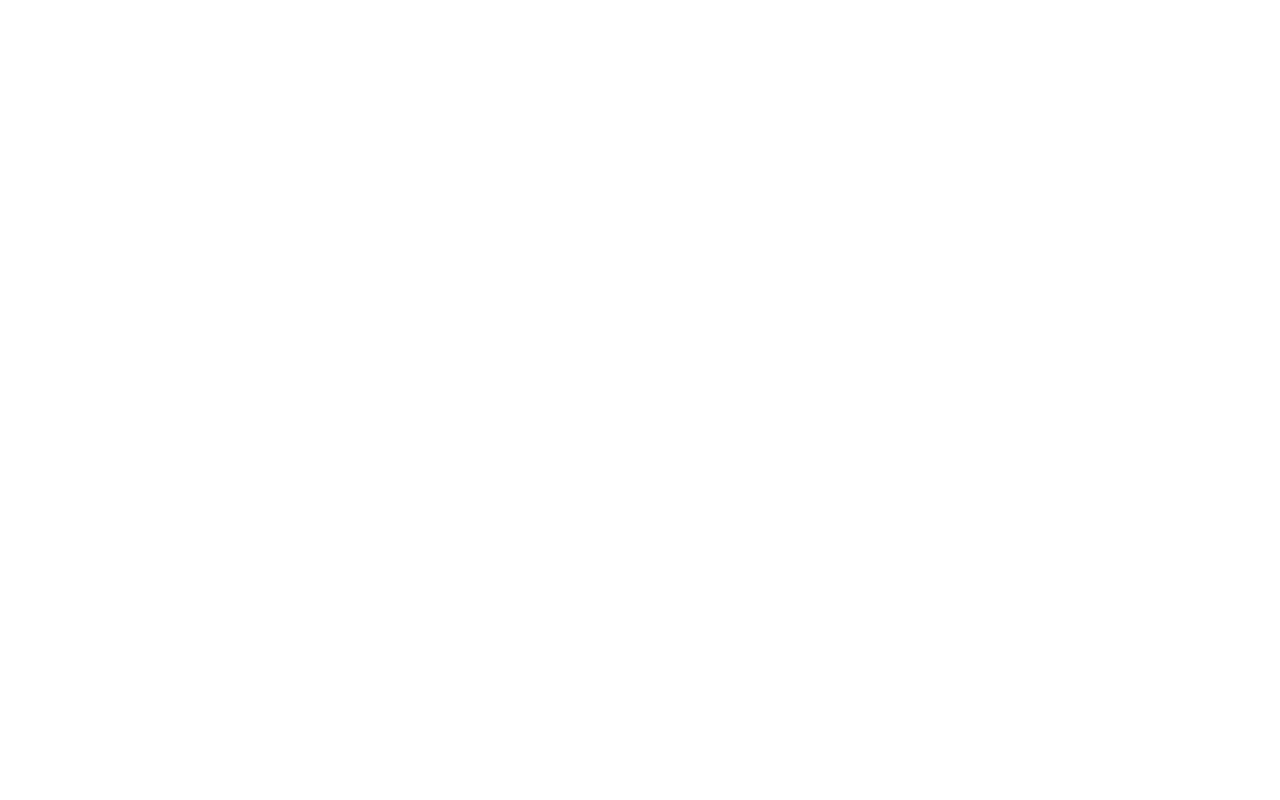
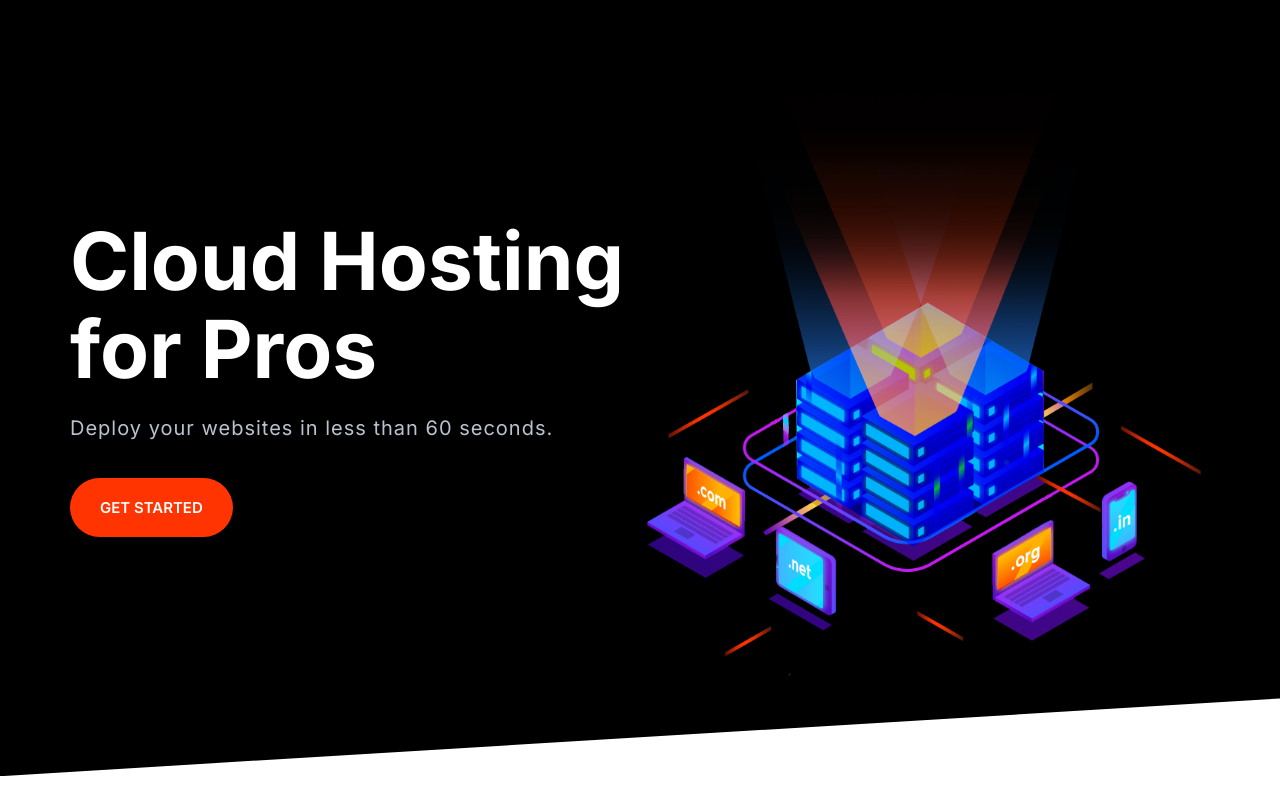
Before and after one commit to ElSatelizer/MoshHtmlProject, a plain HTML site: page HTML/Index.html in a window 1280 px wide. Drawn offline with Linux system fonts and the light colour scheme.

Commit message:
added block-hero component

```diff
--- a/CSS/Styles.css
+++ b/CSS/Styles.css
@@ -9,10 +9,6 @@
   --color-border: #ccc;
   --border-radius: 30px;
   --color-body-darker: #5c5577;
-}
-.container {
-  max-width: 1140px;
-  margin: 0 auto;
 }
 
 *,
@@ -37,6 +33,7 @@ h2,
 h3 {
   color: var(--color-headings);
   margin-bottom: 1rem;
+  line-height: 1.1;
 }
 
 h1 {
@@ -535,6 +532,10 @@ a {
   padding-bottom: calc(var(--padding-vertical) + 4rem);
   clip-path: polygon(0% 0%, 100% 0%, 100% 80%, 0% 100%);
 }
+.container {
+  max-width: 1140px;
+  margin: 0 auto;
+}
 /* navs */
 .nav {
   background: #000;
@@ -591,3 +592,22 @@ a {
     border: 0;
   }
 }
+/* hero */
+.hero {
+  clip-path: polygon(0% 0%, 100% 0%, 100% 90%, 0% 100%);
+}
+.hero__tagline {
+  font-size: 2rem;
+  color: #b9c3cf;
+  letter-spacing: 1px;
+  margin: 2rem 0 5rem;
+}
+.hero__image {
+  width: 100%;
+}
+@media screen and (min-width: 768px) {
+  .hero__content {
+    text-align: left;
+    align-self: center;
+  }
+}
--- a/HTML/Index.html
+++ b/HTML/Index.html
@@ -14,6 +14,18 @@
     <title>Document</title>
   </head>
   <body>
+    <section class="block block--dark block--skewed-left hero">
+      <div class="container grid grid--1x2">
+        <header class="block__header hero__content">
+          <h1 class="block__heading">Cloud Hosting for Pros</h1>
+          <p class="hero__tagline">
+            Deploy your websites in less than 60 seconds.
+          </p>
+          <a href="#" class="btn btn--accent btn--streched">Get Started</a>
+        </header>
+        <img class="hero__image" src="../images/banner.png" alt="" />
+      </div>
+    </section>
     <script src="/js/main.js"></script>
   </body>
 </html>
```
Also changed, not shown: Components/block-hero.html (added, +10 -0 lines), images/banner.png (added).
